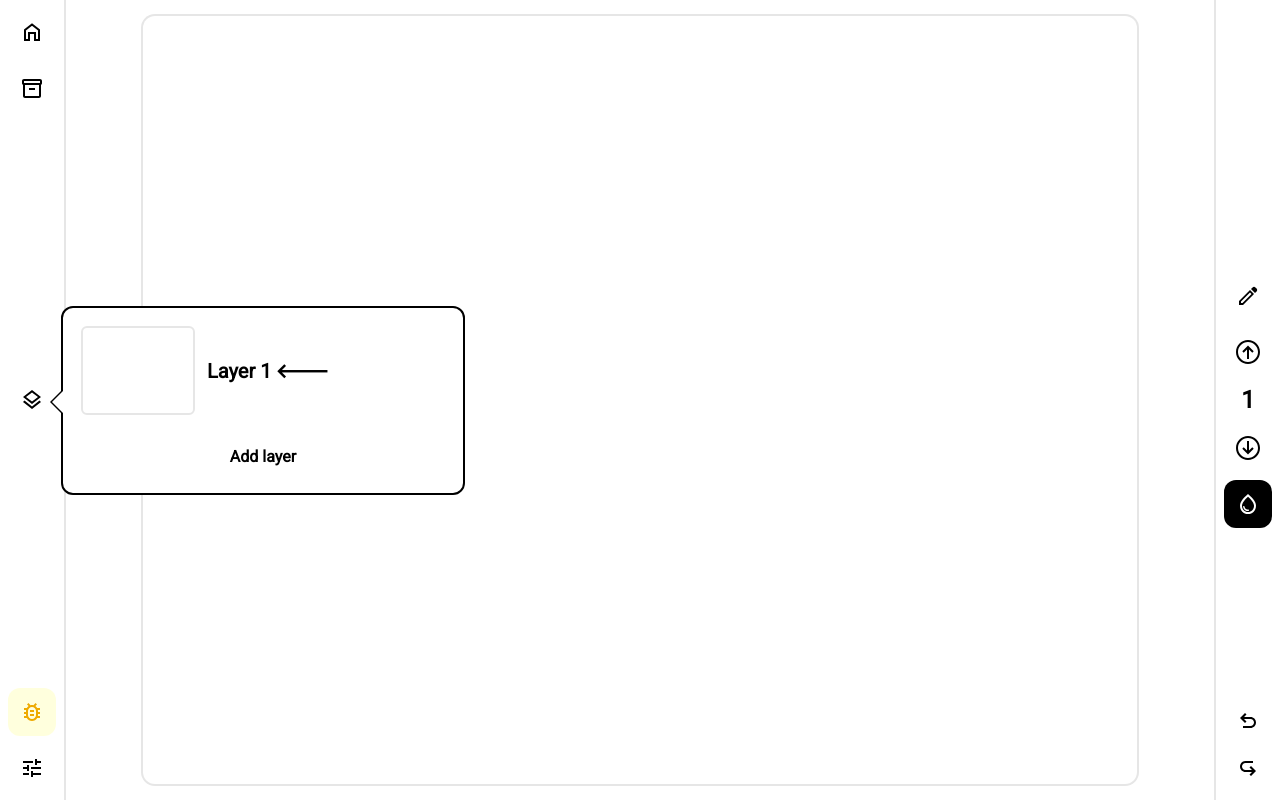
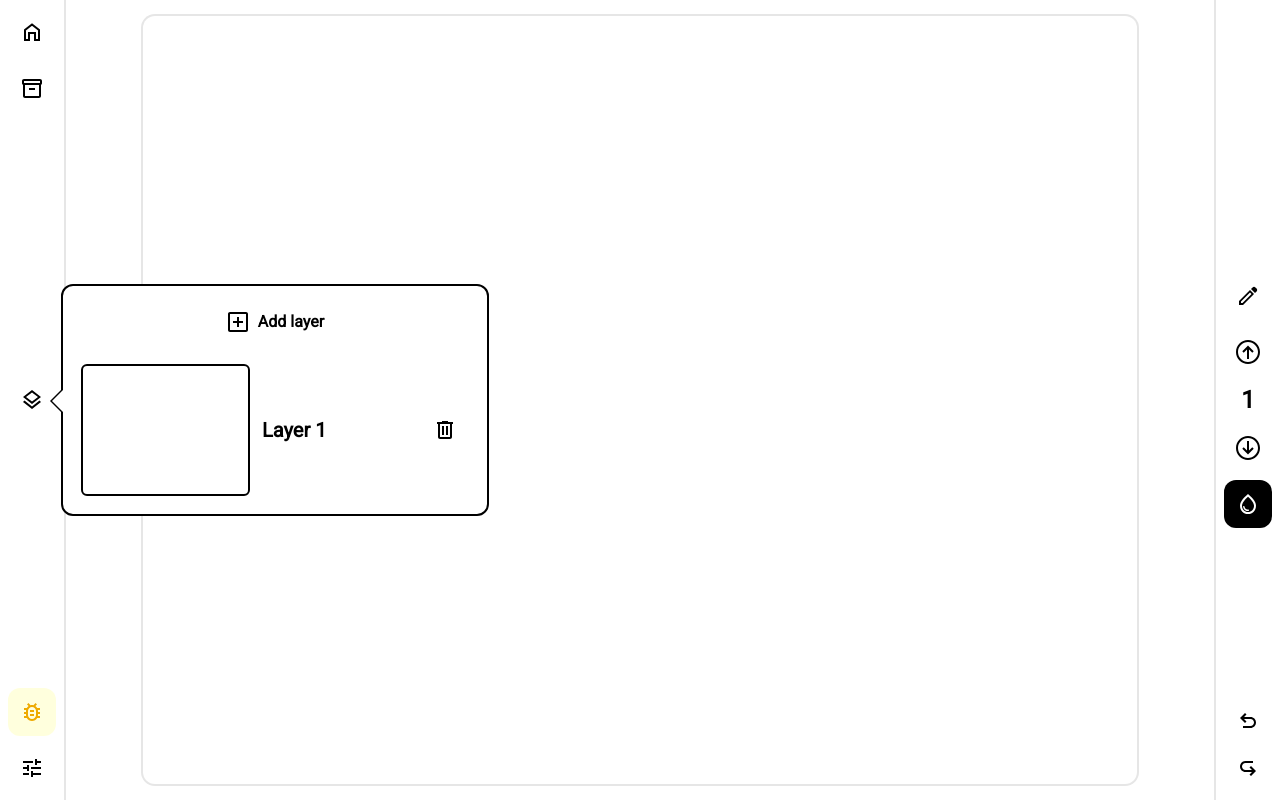
Before and after one commit to rylydou/sketches, a Vue app: page / in a window 1280 px wide. Both pictures are taken after a click on the button 32 px from the left and 400 px from the top of the page. Built offline with nearby package versions, Linux system fonts and the light colour scheme.

Commit message:
layer management

```diff
--- a/src/assets/_common.scss
+++ b/src/assets/_common.scss
@@ -12,7 +12,7 @@
 	align-content: center;
 
 	padding: 12px;
-	gap: 12px;
+	gap: 8px;
 
 	border-radius: 12px;
 
--- /dev/null
+++ b/src/components/icons/AddLayerIcon.vue
@@ -0,0 +1,7 @@
+<template>
+	<svg width="24" height="24" viewBox="0 0 24 24" fill="none" xmlns="http://www.w3.org/2000/svg">
+		<path fill-rule="evenodd" clip-rule="evenodd"
+			d="M20 2C21.1046 2 22 2.89543 22 4V20C22 21.1046 21.1046 22 20 22H4C2.89543 22 2 21.1046 2 20V4C2 2.89543 2.89543 2 4 2H20ZM20 4H4V20H20V4ZM11 7H13V11H17V13H13V17H11V13H7V11H11V7Z"
+			fill="currentColor" />
+	</svg>
+</template>
--- a/src/models/Sketch.ts
+++ b/src/models/Sketch.ts
@@ -6,7 +6,7 @@ export class Sketch {
 
 	public layers: SketchLayer[] = []
 
-	public currentLayer?: SketchLayer
+	// public currentLayer?: SketchLayer
 
 	constructor(width: number, height: number) {
 		this.width = width
@@ -17,8 +17,12 @@ export class Sketch {
 
 	public addLayer(): SketchLayer {
 		let layer = new SketchLayer(this)
-		this.layers.push(layer)
+		this.layers.unshift(layer)
 		return layer
+	}
+
+	public removeLayer(layer: SketchLayer) {
+		this.layers.splice(this.layers.indexOf(layer), 1)
 	}
 }
 
--- a/src/views/sketch/DrawingConfigMenu.vue
+++ b/src/views/sketch/DrawingConfigMenu.vue
@@ -25,12 +25,12 @@ var localStore = useLocalStore()
 				<div style="font-size: 18px; width: 32px;">{{
 						localStore.drawingConfig.smoothing
 				}}</div>
-				<input type="range" v-model="localStore.drawingConfig.smoothing" min="0" max="90" step="10">
+				<input type="range" v-model="localStore.drawingConfig.smoothing" min="0" max="90" step="5">
 			</div>
 		</div>
 
 		<div class="section">
-			<div class="header">Shape Closing</div>
+			<div class="header">Closing distance</div>
 			<div class="content">
 				<div style="font-size: 18px; width: 32px;">{{
 						localStore.drawingConfig.shapeClosingDistance
--- a/src/views/sketch/LayersMenu.vue
+++ b/src/views/sketch/LayersMenu.vue
@@ -1,26 +1,20 @@
 <script lang="ts" setup>
-import { TouchCalibrationMode } from '@/types'
-import { hideAllPoppers } from 'floating-vue'
-import { computed, onMounted, ref } from 'vue'
+import AddLayerIcon from '@/components/icons/AddLayerIcon.vue'
+import LayersMenuLayer from './LayersMenuLayer.vue'
 
-import BarItem from '@/components/BarItem.vue'
-import EditIcon from '@/components/icons/EditIcon.vue'
 import { useSessionStore, useLocalStore } from '@/store'
-
-import LayersMenuLayer from './LayersMenuLayer.vue'
 import { SketchLayer } from '@/models/Sketch'
 
-var localStore = useLocalStore()
 var sessionStore = useSessionStore()
 </script>
 
 <template>
 	<div class="menu">
+		<div class="btn" @click="sessionStore.currentLayer = sessionStore.sketch.addLayer()">
+			<AddLayerIcon /> Add layer
+		</div>
 		<div class="layers-list">
 			<LayersMenuLayer v-for="layer in sessionStore.sketch.layers" :value="layer" />
-		</div>
-		<div class="btn" @click="sessionStore.sketch.addLayer()">
-			Add layer
 		</div>
 	</div>
 </template>
@@ -33,14 +27,15 @@ var sessionStore = useSessionStore()
 	gap: 12px;
 
 	padding: 12px;
-	min-width: 400px;
+	// min-width: 500px;
 }
 
 .layers-list {
 	display: flex;
 	flex-direction: column;
 
-	max-height: 400px;
+	// max-height: 600px;
+	max-height: 75vh;
 	overflow-y: scroll;
 }
 </style>
--- a/src/views/sketch/LayersMenuLayer.vue
+++ b/src/views/sketch/LayersMenuLayer.vue
@@ -3,6 +3,7 @@ import { computed, onMounted, ref } from 'vue'
 
 import type { SketchLayer } from '@/models/Sketch'
 import { useSessionStore } from '@/store'
+import TrashIcon from '@/components/icons/TrashIcon.vue'
 let sessionStore = useSessionStore()
 
 let ref_thumbnail = ref<HTMLCanvasElement>()
@@ -31,9 +32,14 @@ function updateThumbnail() {
 <template>
 	<div class="layer" @click="sessionStore.currentLayer = props.value"
 		:active="sessionStore.currentLayer == props.value">
-		<canvas ref="ref_thumbnail" class="thumbnail" width="110" height="85" />
+		<canvas ref="ref_thumbnail" class="thumbnail" width="165" height="128" />
 		<div class="info">
 			<div class="name">{{ value.name }}</div>
+		</div>
+		<div class="buttons">
+			<div class="btn" @click="sessionStore.sketch.removeLayer(props.value)">
+				<TrashIcon />
+			</div>
 		</div>
 	</div>
 </template>
@@ -45,24 +51,34 @@ function updateThumbnail() {
 	gap: 12px;
 	padding: 6px;
 	border-radius: 12px;
+	width: 400px;
 
 	&[active="true"] {
-		.name::after {
-			content: '🡐';
-			padding-left: 4px;
+		.thumbnail {
+			border-color: black;
 		}
 
-		// background-color: hsl(200 100% 95% / 1.0);
+		.name::after {
+			// content: ' 🡐';
+		}
 	}
 }
 
+.buttons {
+	display: flex;
+	flex-direction: column;
+	justify-content: center;
+}
+
 .thumbnail {
+	cursor: pointer;
 	image-rendering: optimizeQuality;
 	border-radius: 6px;
 	border: solid 2px hsl(0% 0% 90% / 1.0);
 }
 
 .info {
+	flex-grow: 1;
 	display: flex;
 	flex-direction: column;
 	justify-content: center;
```
Also changed, not shown: src/drivers/sketchdriver.ts (+6 -3 lines).
